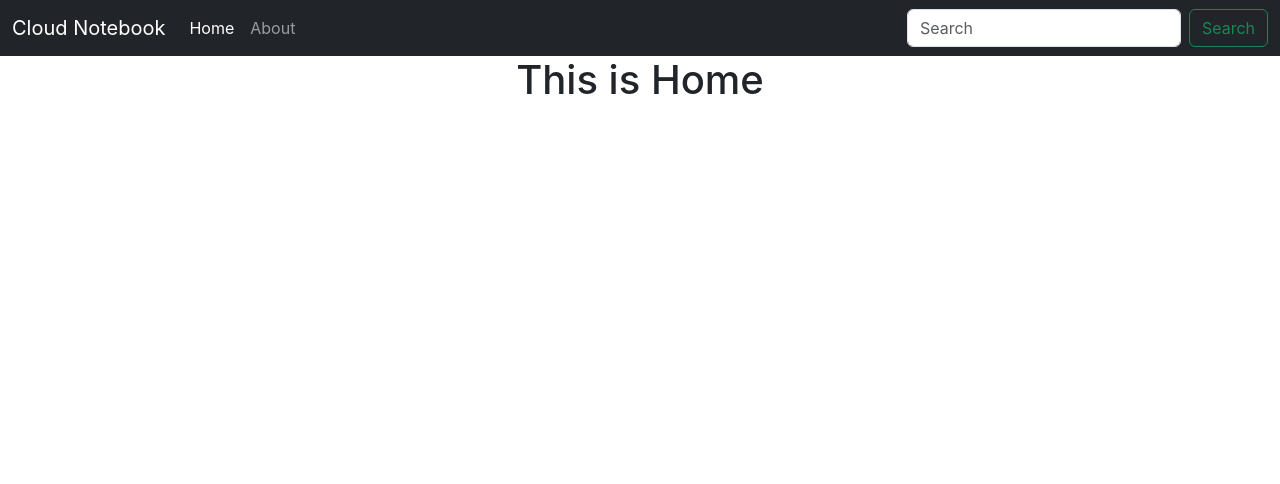
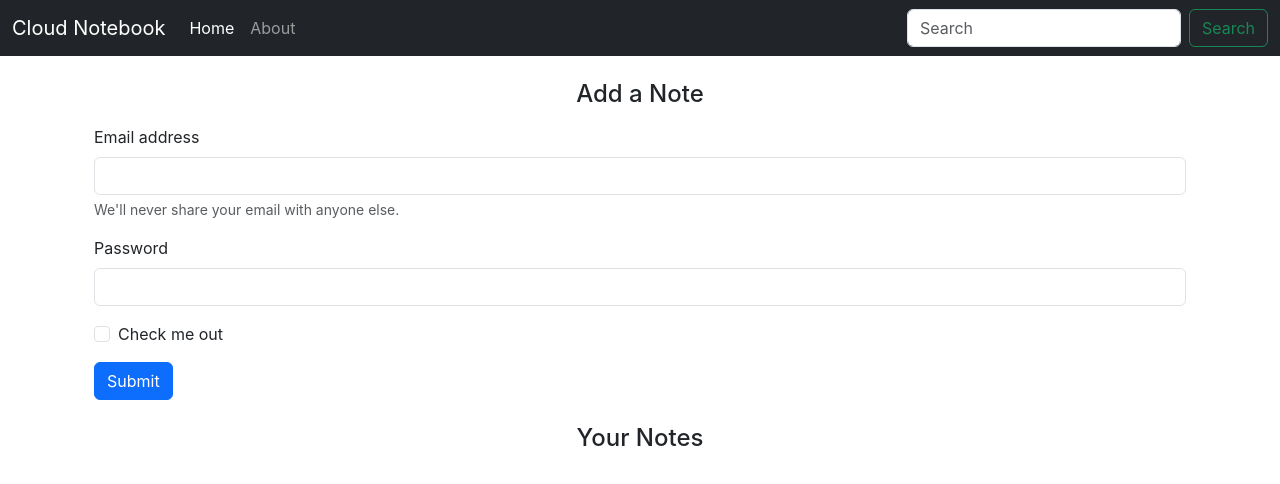
Before and after one commit to a-mythh/Cloud-Notebook, a React (Create React App) app: page / in a window 1280 px wide. Shown: the top 484 px of the page. Built offline with nearby package versions, Linux system fonts and the light colour scheme.

Commit message:
included basic form for adding notes

```diff
--- a/src/App.js
+++ b/src/App.js
@@ -14,10 +14,12 @@
             <NoteState>
                 <BrowserRouter>
                     <Navbar />
-                    <Routes>
-                        <Route path="/" element={<Home />} />
-                        <Route path="about/*" element={<About />} />
-                    </Routes>
+                    <div className="container">
+                        <Routes>
+                            <Route path="/" element={<Home />} />
+                            <Route path="about/*" element={<About />} />
+                        </Routes>
+                    </div>
                 </BrowserRouter>
             </NoteState>
         </>
--- a/src/components/Home.js
+++ b/src/components/Home.js
@@ -2,8 +2,64 @@
 
 const Home = () => {
     return (
-        <div className="App">
-            <h1> This is Home </h1>
+        <div>
+            <div className="container my-4">
+                <h4 className="text-center"> Add a Note </h4>
+                <div className="my-3">
+                    <form>
+                        <div className="mb-3">
+                            <label
+                                htmlFor="exampleInputEmail1"
+                                className="form-label"
+                            >
+                                Email address
+                            </label>
+                            <input
+                                type="email"
+                                className="form-control"
+                                id="exampleInputEmail1"
+                                aria-describedby="emailHelp"
+                            />
+                            <div id="emailHelp" className="form-text">
+                                We'll never share your email with anyone else.
+                            </div>
+                        </div>
+                        <div className="mb-3">
+                            <label
+                                htmlFor="exampleInputPassword1"
+                                className="form-label"
+                            >
+                                Password
+                            </label>
+                            <input
+                                type="password"
+                                className="form-control"
+                                id="exampleInputPassword1"
+                            />
+                        </div>
+                        <div className="mb-3 form-check">
+                            <input
+                                type="checkbox"
+                                className="form-check-input"
+                                id="exampleCheck1"
+                            />
+                            <label
+                                className="form-check-label"
+                                htmlFor="exampleCheck1"
+                            >
+                                Check me out
+                            </label>
+                        </div>
+                        <button type="submit" className="btn btn-primary">
+                            Submit
+                        </button>
+                    </form>
+                </div>
+            </div>
+
+            <div className="container my-3">
+                <h4 className="text-center">Your Notes</h4>
+            </div>
         </div>
     );
 };
--- a/src/components/Navbar.js
+++ b/src/components/Navbar.js
@@ -1,7 +1,11 @@
-import React from "react";
-import { Link } from "react-router-dom";
+import React, { useEffect } from "react";
+import { Link, useLocation } from "react-router-dom";
 
 const Navbar = () => {
+    // get the page location
+    let location = useLocation();
+    useEffect(() => {}, [location]);
+
     return (
         <div>
             <nav
@@ -30,7 +34,11 @@
                         <ul className="navbar-nav me-auto mb-2 mb-lg-0">
                             <li className="nav-item">
                                 <Link
-                                    className="nav-link active"
+                                    className={`nav-link ${
+                                        location.pathname === "/"
+                                            ? "active"
+                                            : ""
+                                    }`}
                                     aria-current="page"
                                     to="/"
                                 >
@@ -38,7 +46,14 @@
                                 </Link>
                             </li>
                             <li className="nav-item">
-                                <Link className="nav-link" to="/about">
+                                <Link
+                                    className={`nav-link ${
+                                        location.pathname === "/about"
+                                            ? "active"
+                                            : ""
+                                    }`}
+                                    to="/about"
+                                >
                                     About
                                 </Link>
                             </li>
```
